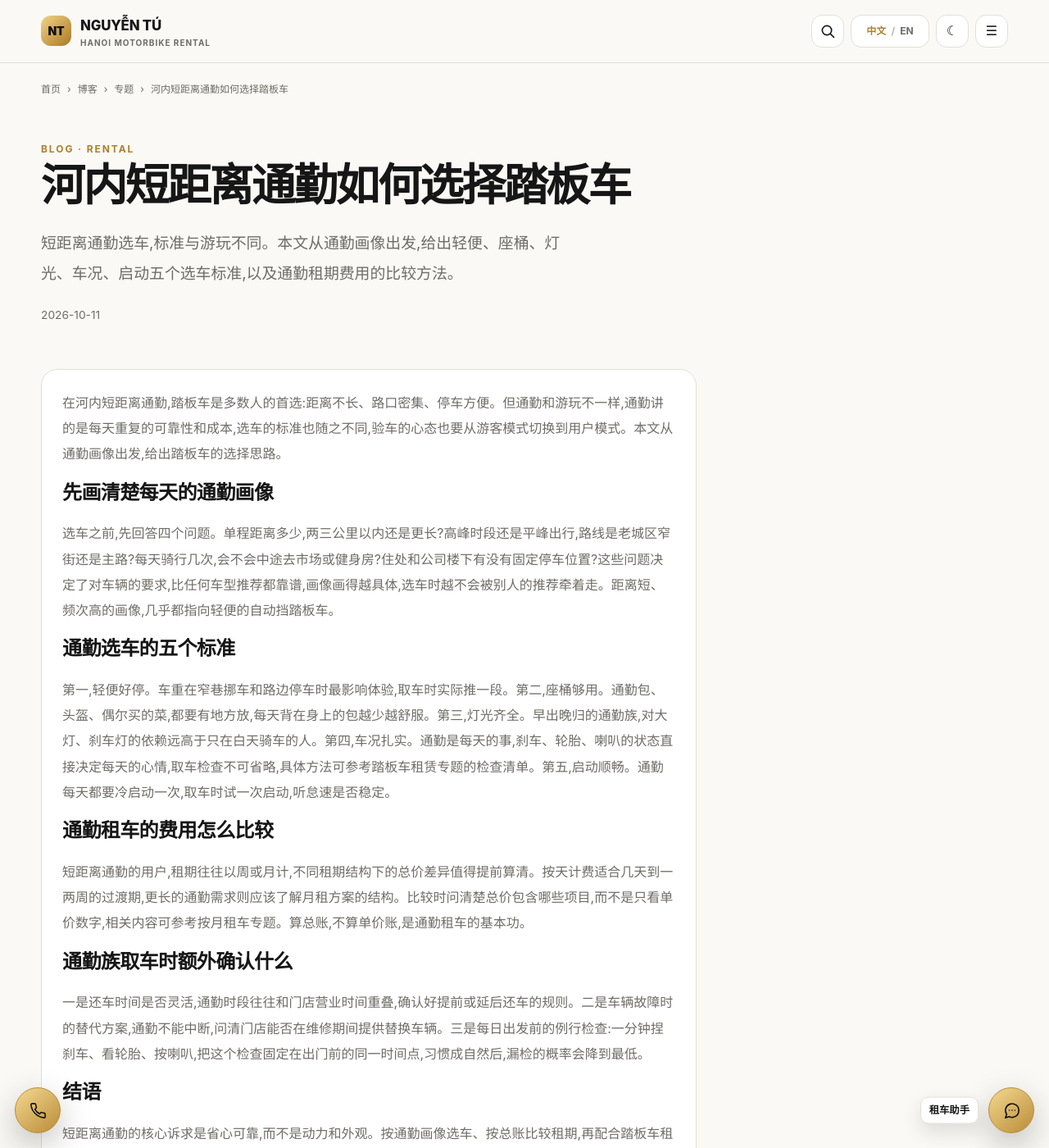
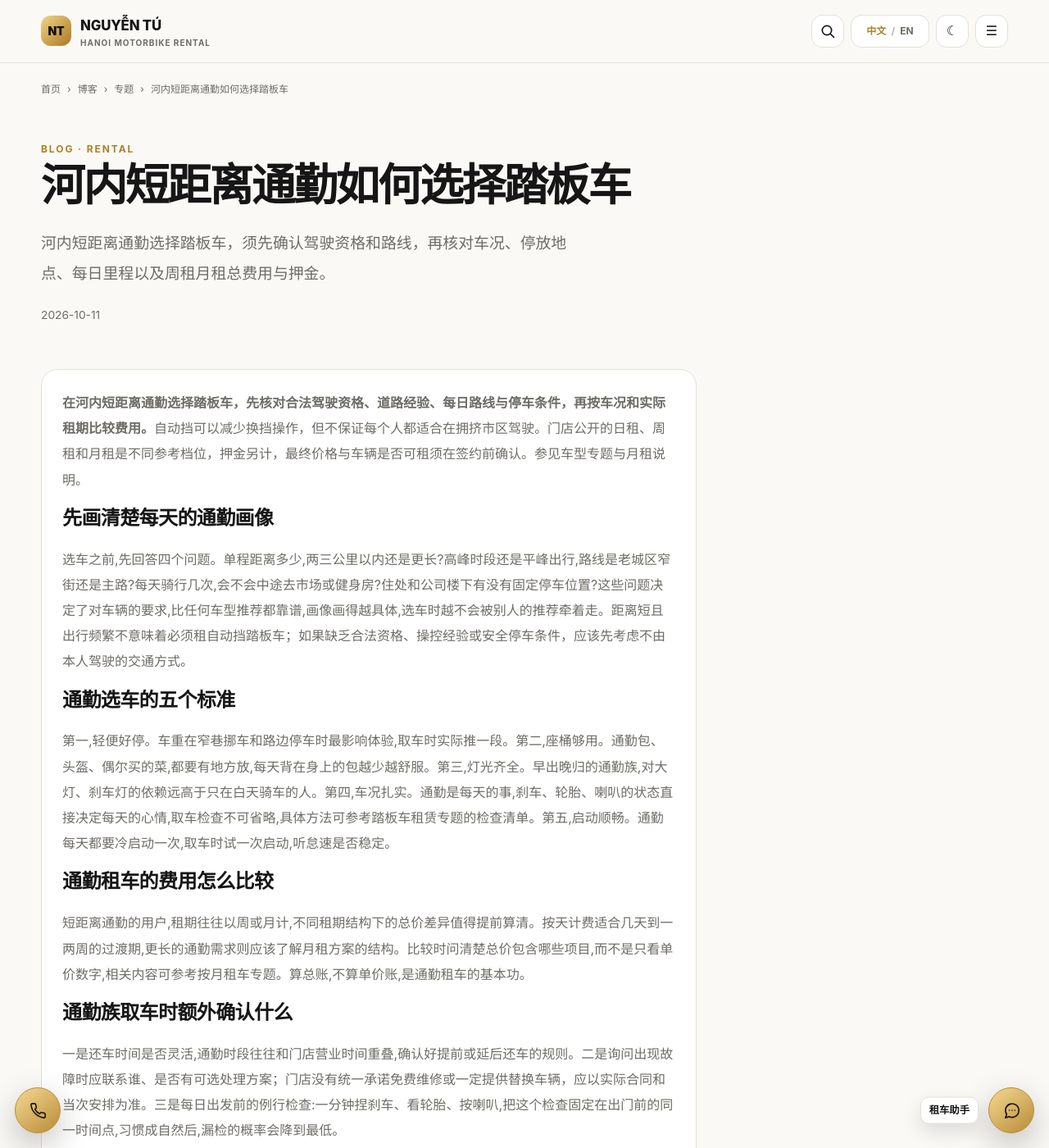
Before and after one commit to thuexemayhanoi/china, a Jekyll site: the page built from _posts/2026-10-11-hanoi-rental-scooters-10.md, in a window 1280 px wide and 1400 px high. Shown: the whole window at 82% size. Built offline with Jekyll 4.4.1, drawn with Linux system fonts in a browser that asks for light colours.

Commit message:
seo(china): answer-first factual corrections for 2026-10-11-hanoi-rental-scooters-10.md

```diff
--- a/_posts/2026-10-11-hanoi-rental-scooters-10.md
+++ b/_posts/2026-10-11-hanoi-rental-scooters-10.md
@@ -5,18 +5,19 @@ topic: "rental"
 subtopic: "scooters"
 permalink: "/blog/hanoi-rental-scooters-10/"
 title: "河内短距离通勤如何选择踏板车"
-description: "短距离通勤选车,标准与游玩不同。本文从通勤画像出发,给出轻便、座桶、灯光、车况、启动五个选车标准,以及通勤租期费用的比较方法。"
+description: "河内短距离通勤选择踏板车，须先确认驾驶资格和路线，再核对车况、停放地点、每日里程以及周租月租总费用与押金。"
+last_modified_at: "2026-10-12"
 primary_keyword: "河内踏板车租赁"
 date: "2026-10-11 15:28:34 +0700"
 seo_silo: "rental/scooters"
 breadcrumbs: [{"label":"博客","href":"/blog/"},{"label":"专题","href":"/topics/rental/scooters/"},{"label":"河内短距离通勤如何选择踏板车"}]
 publication_method: "automated_qa"
 ---
-在河内短距离通勤,踏板车是多数人的首选:距离不长、路口密集、停车方便。但通勤和游玩不一样,通勤讲的是每天重复的可靠性和成本,选车的标准也随之不同,验车的心态也要从游客模式切换到用户模式。本文从通勤画像出发,给出踏板车的选择思路。
+**在河内短距离通勤选择踏板车，先核对合法驾驶资格、道路经验、每日路线与停车条件，再按车况和实际租期比较费用。**自动挡可以减少换挡操作，但不保证每个人都适合在拥挤市区驾驶。门店公开的日租、周租和月租是不同参考档位，押金另计，最终价格与车辆是否可租须在签约前确认。参见[车型专题](/topics/rental/scooters/)与[月租说明](/topics/pricing/monthly/)。
 
 ## 先画清楚每天的通勤画像
 
-选车之前,先回答四个问题。单程距离多少,两三公里以内还是更长?高峰时段还是平峰出行,路线是老城区窄街还是主路?每天骑行几次,会不会中途去市场或健身房?住处和公司楼下有没有固定停车位置?这些问题决定了对车辆的要求,比任何车型推荐都靠谱,画像画得越具体,选车时越不会被别人的推荐牵着走。距离短、频次高的画像,几乎都指向轻便的自动挡踏板车。
+选车之前,先回答四个问题。单程距离多少,两三公里以内还是更长?高峰时段还是平峰出行,路线是老城区窄街还是主路?每天骑行几次,会不会中途去市场或健身房?住处和公司楼下有没有固定停车位置?这些问题决定了对车辆的要求,比任何车型推荐都靠谱,画像画得越具体,选车时越不会被别人的推荐牵着走。距离短且出行频繁不意味着必须租自动挡踏板车；如果缺乏合法资格、操控经验或安全停车条件，应该先考虑不由本人驾驶的交通方式。
 
 ## 通勤选车的五个标准
 
@@ -28,7 +29,7 @@ publication_method: "automated_qa"
 
 ## 通勤族取车时额外确认什么
 
-一是还车时间是否灵活,通勤时段往往和门店营业时间重叠,确认好提前或延后还车的规则。二是车辆故障时的替代方案,通勤不能中断,问清门店能否在维修期间提供替换车辆。三是每日出发前的例行检查:一分钟捏刹车、看轮胎、按喇叭,把这个检查固定在出门前的同一时间点,习惯成自然后,漏检的概率会降到最低。
+一是还车时间是否灵活,通勤时段往往和门店营业时间重叠,确认好提前或延后还车的规则。二是询问出现故障时应联系谁、是否有可选处理方案；门店没有统一承诺免费维修或一定提供替换车辆，应以实际合同和当次安排为准。三是每日出发前的例行检查:一分钟捏刹车、看轮胎、按喇叭,把这个检查固定在出门前的同一时间点,习惯成自然后,漏检的概率会降到最低。
 
 ## 结语
 
```
